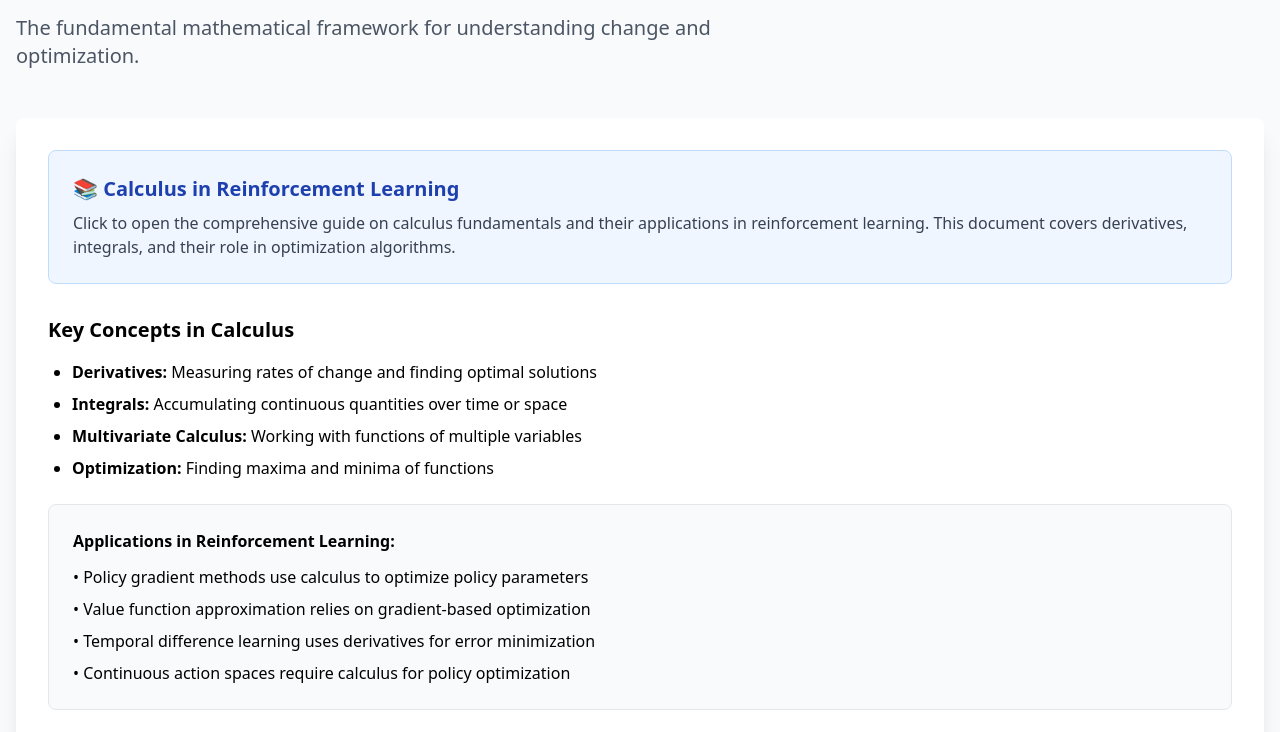
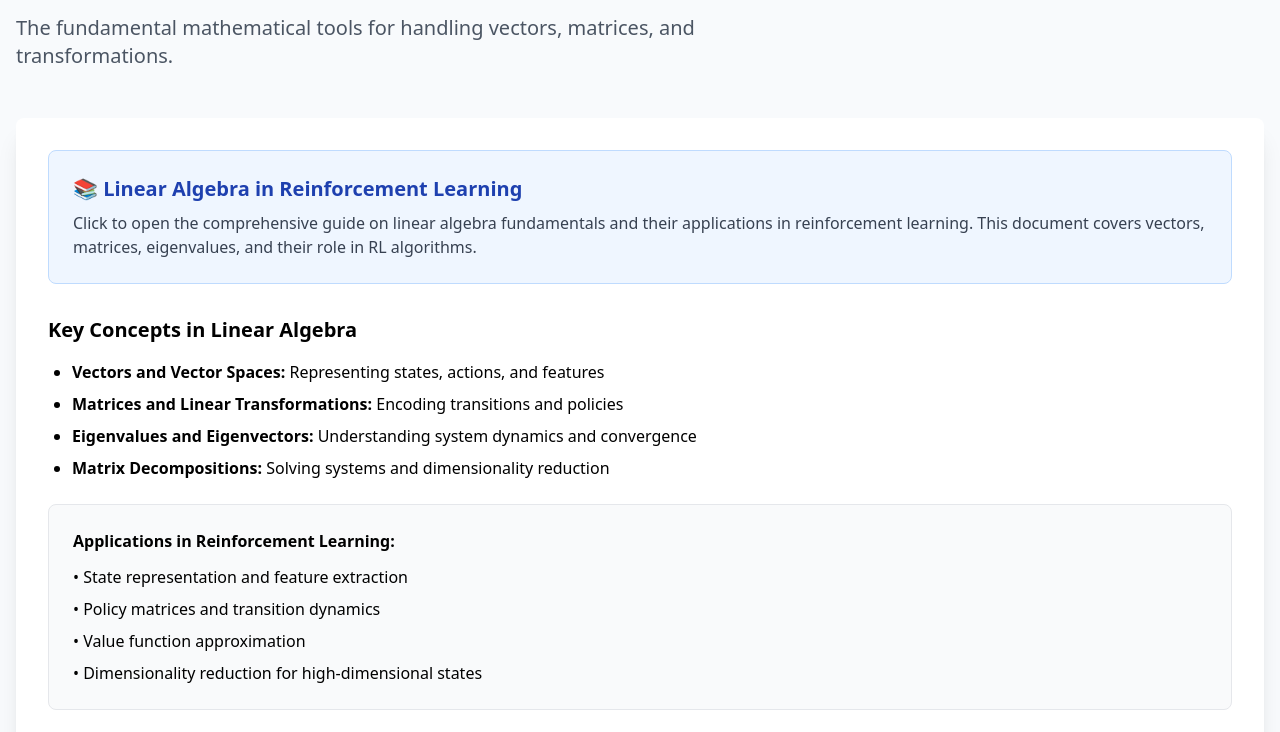
Before and after one commit to SergeyErmakov85/RL_ML-agents_site, a React (Vite) app: page /math-foundations in a window 1280 px wide. Shown: the part 810-1542 px from the top of the page. Built offline with nearby package versions, Linux system fonts and the light colour scheme.

Commit message:
Add Linear Algebra section

```diff
--- a/src/pages/MathFoundationsPage.tsx
+++ b/src/pages/MathFoundationsPage.tsx
@@ -7,6 +7,10 @@ import CodeBlock from '../components/CodeBlock';
 const MathFoundationsPage: React.FC = () => {
   const handleOpenCalculusGuide = () => {
     window.open('/Module_1_calculus.pdf', '_blank');
+  };
+
+  const handleOpenLinearAlgebraGuide = () => {
+    window.open('/Module_2_linear_algebra.pdf', '_blank');
   };
 
   const gradientDescentCode = `
@@ -95,6 +99,48 @@ print(f"Function value at minimum: {f_history[-1]}")
             learning algorithms and theory. Understanding these foundations is essential for grasping how and why
             reinforcement learning algorithms work.
           </p>
+        </ContentBlock>
+
+        {/* Linear Algebra */}
+        <SectionHeading
+          title="Linear Algebra"
+          subtitle="The fundamental mathematical tools for handling vectors, matrices, and transformations."
+        />
+
+        <ContentBlock>
+          <button
+            onClick={handleOpenLinearAlgebraGuide}
+            className="block w-full p-6 bg-blue-50 rounded-lg border border-blue-200 hover:bg-blue-100 transition-colors duration-300 mb-8 text-left cursor-pointer"
+          >
+            <h3 className="text-xl font-semibold mb-2 text-blue-800">📚 Linear Algebra in Reinforcement Learning</h3>
+            <p className="text-gray-700">
+              Click to open the comprehensive guide on linear algebra fundamentals and their applications in reinforcement learning.
+              This document covers vectors, matrices, eigenvalues, and their role in RL algorithms.
+            </p>
+          </button>
+
+          <h3 className="text-xl font-semibold mb-4">Key Concepts in Linear Algebra</h3>
+          <ul className="list-disc pl-6 mb-6 space-y-2">
+            <li><strong>Vectors and Vector Spaces:</strong> Representing states, actions, and features</li>
+            <li><strong>Matrices and Linear Transformations:</strong> Encoding transitions and policies</li>
+            <li><strong>Eigenvalues and Eigenvectors:</strong> Understanding system dynamics and convergence</li>
+            <li><strong>Matrix Decompositions:</strong> Solving systems and dimensionality reduction</li>
+          </ul>
+
+          <div className="bg-gray-50 p-6 rounded-lg border border-gray-200 mb-6">
+            <h4 className="font-semibold mb-3">Applications in Reinforcement Learning:</h4>
+            <ul className="space-y-2">
+              <li>• State representation and feature extraction</li>
+              <li>• Policy matrices and transition dynamics</li>
+              <li>• Value function approximation</li>
+              <li>• Dimensionality reduction for high-dimensional states</li>
+            </ul>
+          </div>
+
+          <MathEquation
+            equation="V = Φw"
+            description="Linear function approximation of value function V using feature matrix Φ and weight vector w"
+          />
         </ContentBlock>
 
         {/* Calculus */}
```
